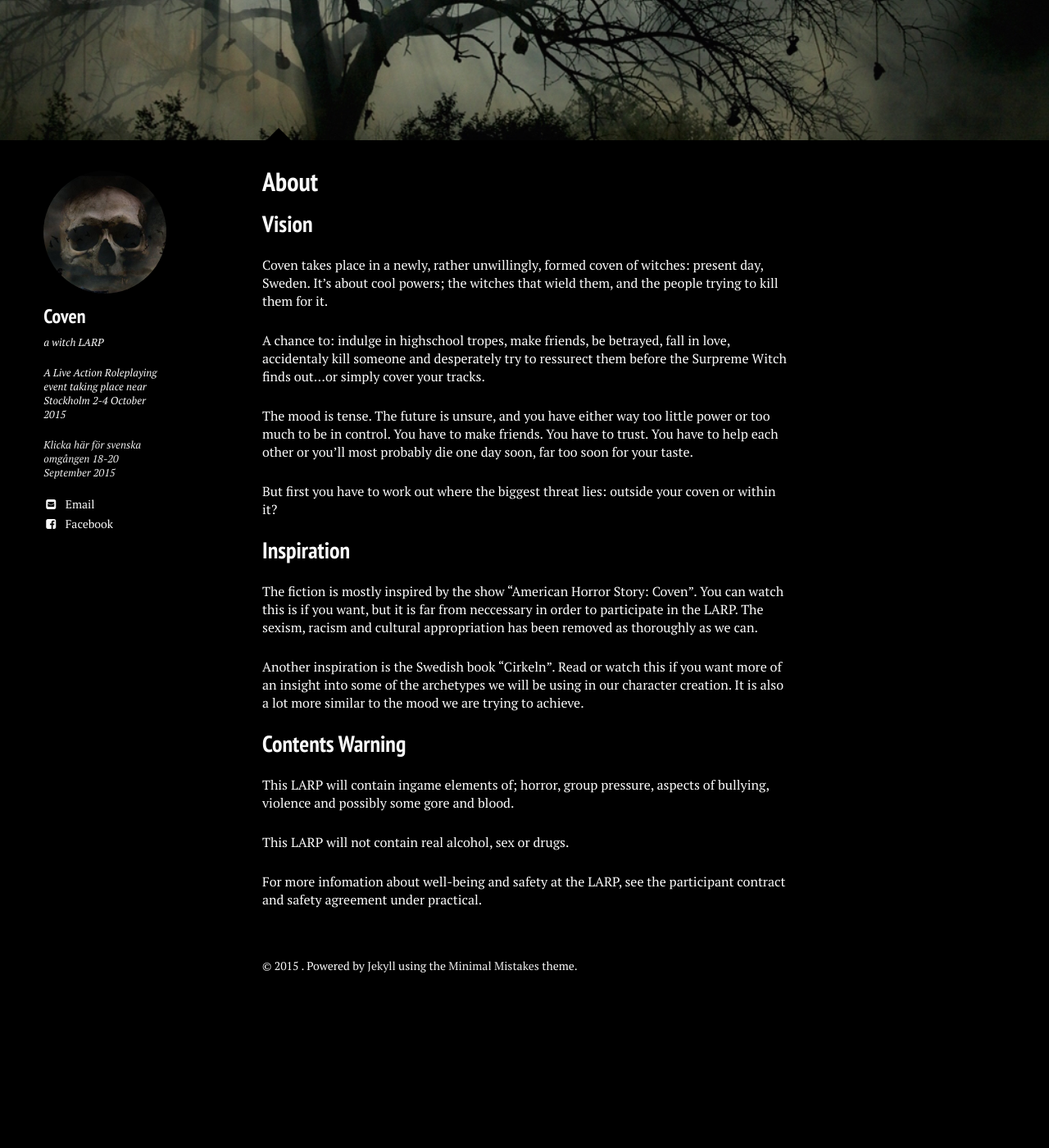
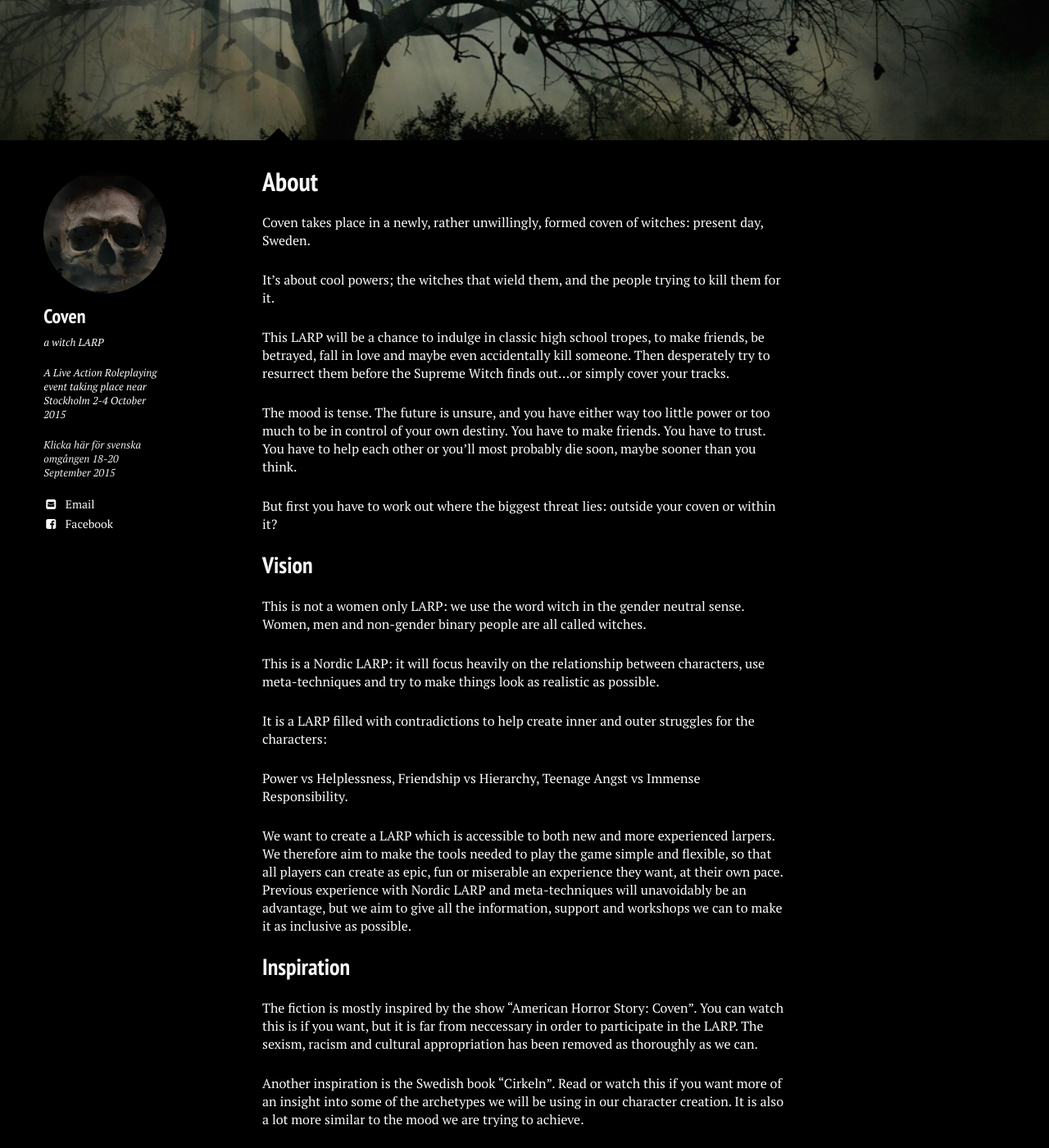
Before and after one commit to stanislavb/en.coven.nu, a Jekyll site: the page built from about/index.md, in a window 1280 px wide and 1400 px high, scrolled down 319 px. Shown: the whole window at 82% size. Built offline with Jekyll 4.4.1, drawn with Linux system fonts in a browser that asks for light colours; nearby versions of some CDN libraries; before the commit the page ends 1555 px from its top, so only the background shows below that.

Commit message:
Update index.md

```diff
--- a/about/index.md
+++ b/about/index.md
@@ -18,15 +18,27 @@ image:
 </div>
 </section><!-- /#table-of-contents -->
 
+Coven takes place in a newly, rather unwillingly, formed coven of witches: present day, Sweden.
+
+It’s about cool powers; the witches that wield them, and the people trying to kill them for it.
+
+This LARP will be a chance to indulge in classic high school tropes, to make friends, be betrayed, fall in love and maybe even accidentally kill someone. Then desperately try to resurrect them before the Supreme Witch finds out…or simply cover your tracks.
+
+The mood is tense. The future is unsure, and you have either way too little power or too much to be in control of your own destiny. You have to make friends. You have to trust. You have to help each other or you’ll most probably die soon, maybe sooner than you think.
+
+But first you have to work out where the biggest threat lies: outside your coven or within it?
+
 ## Vision
 
-Coven takes place in a newly, rather unwillingly, formed coven of witches: present day, Sweden. It's about cool powers; the witches that wield them, and the people trying to kill them for it.
+This is not a women only LARP: we use the word witch in the gender neutral sense. Women, men and non-gender binary people are all called witches.
 
-A chance to: indulge in highschool tropes, make friends, be betrayed, fall in love, accidentaly kill someone and desperately try to ressurect them before the Surpreme Witch finds out...or simply cover your tracks.
+This is a Nordic LARP: it will focus heavily on the relationship between characters, use meta-techniques and try to make things look as realistic as possible.
 
-The mood is tense. The future is unsure, and you have either way too little power or too much to be in control. You have to make friends. You have to trust. You have to help each other or you'll most probably die one day soon, far too soon for your taste.
+It is a LARP filled with contradictions to help create inner and outer struggles for the characters:
 
-But first you have to work out where the biggest threat lies: outside your coven or within it?
+Power vs Helplessness, Friendship vs Hierarchy, Teenage Angst vs Immense Responsibility.
+
+We want to create a LARP which is accessible to both new and more experienced larpers. We therefore aim to make the tools needed to play the game simple and flexible, so that all players can create as epic, fun or miserable an experience they want, at their own pace. Previous experience with Nordic LARP and meta-techniques will unavoidably be an advantage, but we aim to give all the information, support and workshops we can to make it as inclusive as possible.
 
 ## Inspiration
 
```
